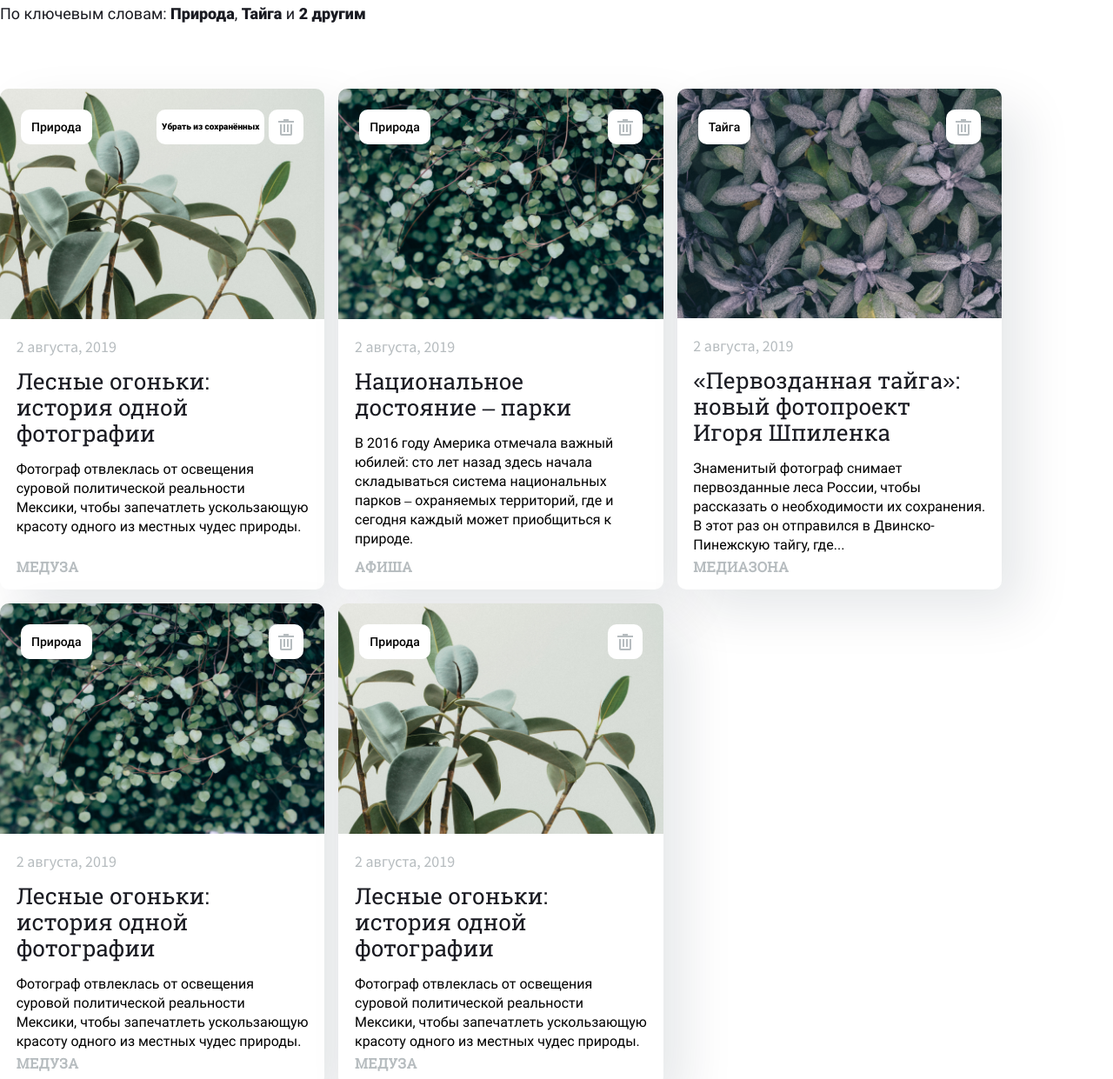
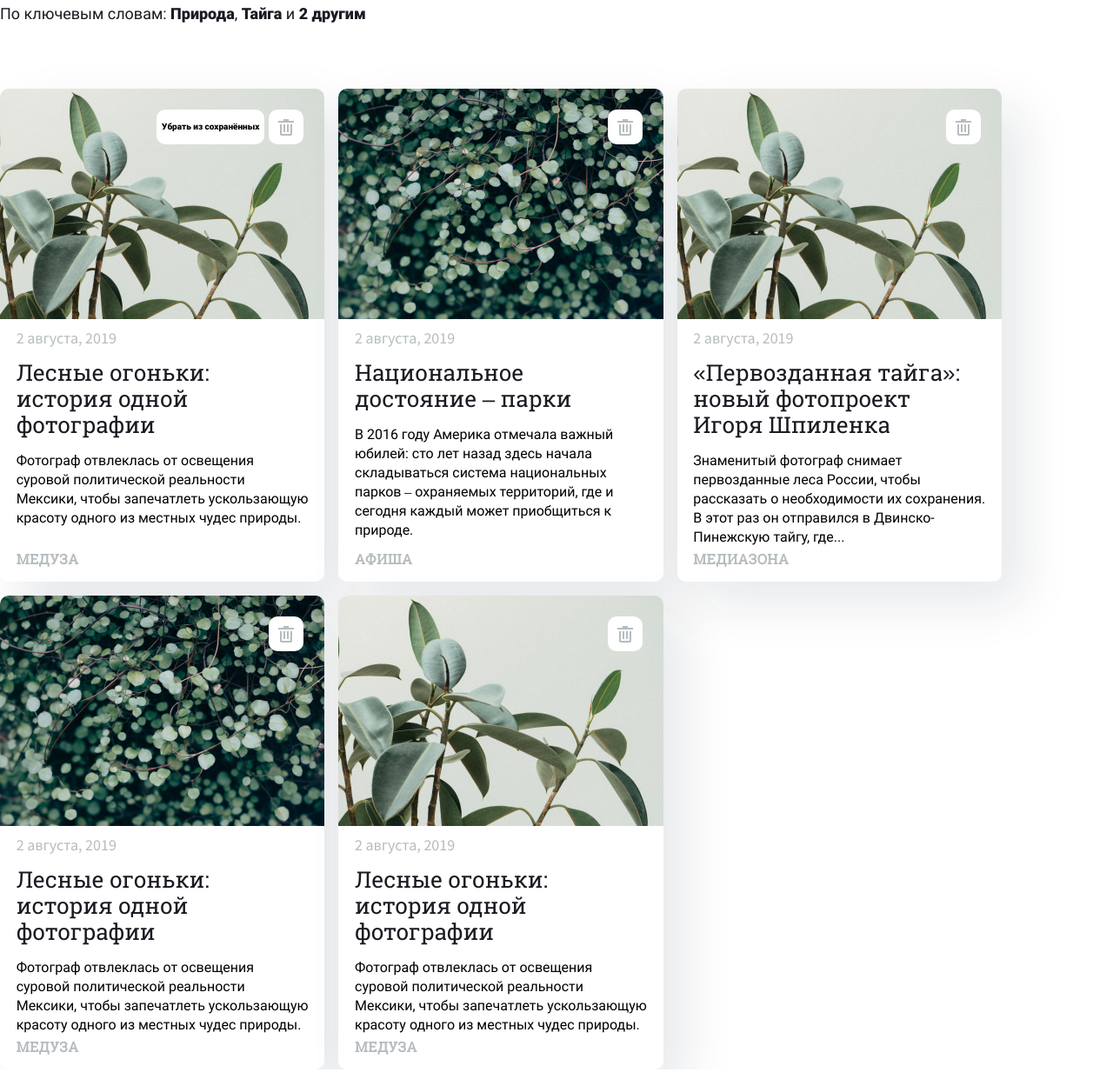
Before and after one commit to lishainik/project-news-front, a website built with webpack: page src/pages/articles.html in a window 1280 px wide. Shown: the part 260-1501 px from the top of the page at 87% size. Built offline with nearby package versions, Linux system fonts and the light colour scheme.

Commit message:
fixes fixes

```diff
--- a/src/blocks/about/__container/about__container.css
+++ b/src/blocks/about/__container/about__container.css
@@ -4,7 +4,7 @@
   width: 80%;
 }
 
-@media screen and (max-width: 450px) {
+@media screen and (max-width: 500px) {
   .about__container {
     width: 95%;
     flex-direction: column;
--- a/src/blocks/about/__picture/about__picture.css
+++ b/src/blocks/about/__picture/about__picture.css
@@ -9,7 +9,7 @@
   .about__picture {
     max-width: 265px;
     max-height: 265px;
-    margin: 60px auto 60px auto;
+    margin: 40px auto 60px auto;
   }
 }
 
--- a/src/blocks/card/__button-container/card__button-container.css
+++ b/src/blocks/card/__button-container/card__button-container.css
@@ -3,6 +3,7 @@
   margin: 24px 24px auto auto;
   height: 40px;
   width: auto;
+  z-index: 1;
 }
 
 @media screen and (max-width: 768px) {
--- a/src/blocks/card/__content/card__content.css
+++ b/src/blocks/card/__content/card__content.css
@@ -1,5 +1,5 @@
 .card__content {
-  margin: 20px auto 24px auto;
+  margin: 10px auto 24px auto;
   display: flex;
   flex-direction: column;
   justify-content: center;
--- /dev/null
+++ b/src/blocks/card/__img-container/card__img-container.css
@@ -0,0 +1,10 @@
+.card__img-container {
+  display: flex;
+  width: 100%;
+  overflow: hidden;
+  justify-self: flex-start;
+  background-size: cover;
+  background-position: center;
+  padding-bottom: 50%;
+  position: relative;
+}
--- a/src/blocks/card/__img/card__img.css
+++ b/src/blocks/card/__img/card__img.css
@@ -1,16 +1,7 @@
-.card__img {
-  display: flex;
-  width: 100%;
-  overflow: hidden;
-  justify-self: flex-start;
-  background-size: cover;
+.card__img{
+  position: absolute;
+  top: 0;
+  right: 0;
   background-position: center;
-  padding-bottom: 50%;
-
+  align-content: center;
 }
-
-@media screen and (max-width: 768px) {
-  .card__img {
-    height: 150px;
-  }
-}
--- a/src/blocks/card/card.css
+++ b/src/blocks/card/card.css
@@ -1,4 +1,4 @@
-@import url(./__img/card__img.css);
+@import url(./__img-container/card__img-container.css);
 @import url(./__date/card__date.css);
 @import url(./__content/card__content.css);
 @import url(./__article/card__article.css);
@@ -6,6 +6,7 @@
 @import url(./__button/card__button.css);
 @import url(./__button-container/card__button-container.css);
 @import url(./__tag/card__tag.css);
+@import url(./__img/card__img.css);
 .card {
   display: flex;
   flex-direction: column;
--- a/src/pages/articles.html
+++ b/src/pages/articles.html
@@ -2,8 +2,8 @@
 <html lang="ru">
 <head>
   <meta charset="UTF-8">
-  <meta name="viewport" content="width=device-width, user-scalable=no, initial-scale=1.0, minimum-scale=1.0">
   <meta http-equiv="X-UA-Compatible" content='ie=edge'>
+  <meta name="viewport" content="width=device-width, initial-scale=1.0">
   <title>articles</title>
   <link rel="stylesheet" href="<%= htmlWebpackPlugin.files.css %>">
   <link rel="icon" href="<%=require('../images/Icon.png').default%>">
@@ -15,7 +15,7 @@
       <div class="header__buttons">
         <a class="header__link header__link_articles" href="./index.html">Главная</a>
       <a class="header__link header__link_articles header__link_underline" href='./articles.html'>Сохранненые статьи</a>
-      <button class="button button__place_article">Грета<img class="button__logout-img" src="<%=require('../images/logout.png').default%>"></button>
+      <button class="button button__place_article">Грета<img class="button__logout-img" alt="Выйти" src="<%=require('../images/logout.png').default%>"></button>
       </div>
       <button class="header__menu"><img src="<%=require('../images/menu.png').default%>"alt="меню"></button>
     </header>
@@ -29,7 +29,8 @@
     <div class="results__container">
     <div class="results__grid">
       <div class="card">
-        <div class="card__img" style="background-image: url(<%=require('../images/image_04.png').default%>);">
+        <div class="card__img-container">
+          <img class="card__img" alt="статья" src="<%=require('../images/image_04.png').default%>">
           <p class="card__button card__tag">Природа</p>
           <div class="card__button-container">
             <button class="card__button card__button_log">Убрать из сохранённых</button>
@@ -44,7 +45,8 @@
         </div>
       </div>
       <div class="card">
-        <div class="card__img" style="background-image: url(<%=require('../images/image_07.png').default%>);">
+        <div class="card__img-container">
+          <img class="card__img" alt="статья" src="<%=require('../images/image_07.png').default%>">
           <p class="card__button card__tag">Природа</p>
           <div class="card__button-container">
             <button class="card__button card__button_log card__button_hidden">Убрать из сохранённых</button>
@@ -59,7 +61,8 @@
         </div>
       </div>
       <div class="card">
-        <div class="card__img" style="background-image: url(<%=require('../images/image_08.png').default%>);">
+        <div class="card__img-container">
+          <img class="card__img" alt="статья" src="<%=require('../images/image_04.png').default%>">
           <p class="card__button card__tag">Тайга</p>
           <div class="card__button-container">
             <button class="card__button card__button_log card__button_hidden">Убрать из сохранённых</button>
@@ -74,7 +77,8 @@
         </div>
       </div>
       <div class="card">
-        <div class="card__img" style="background-image: url(<%=require('../images/image_07.png').default%>);">
+        <div class="card__img-container">
+          <img class="card__img" alt="статья" src="<%=require('../images/image_07.png').default%>">
           <p class="card__button card__tag">Природа</p>
           <div class="card__button-container">
             <button class="card__button card__button_log card__button_hidden">Убрать из сохранённых</button>
@@ -89,7 +93,8 @@
         </div>
       </div>
       <div class="card">
-        <div class="card__img" style="background-image: url(<%=require('../images/image_04.png').default%>);">
+        <div class="card__img-container">
+          <img class="card__img" alt="статья" src="<%=require('../images/image_04.png').default%>">
           <p class="card__button card__tag">Природа</p>
           <div class="card__button-container">
             <button class="card__button card__button_log card__button_hidden">Убрать из сохранённых</button>
```
Also changed, not shown: src/pages/index.html (+10 -7 lines).
